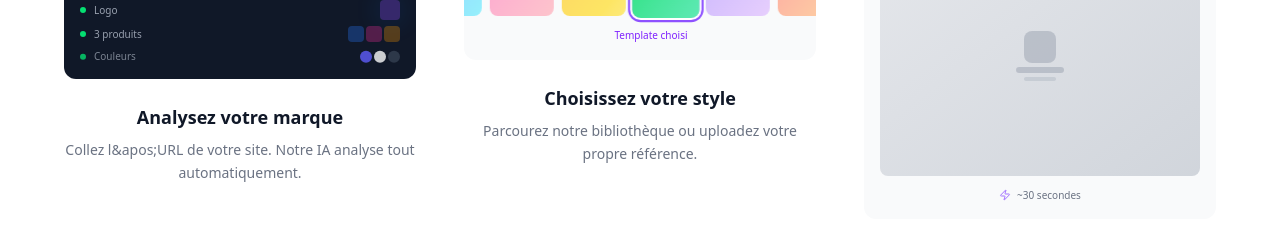
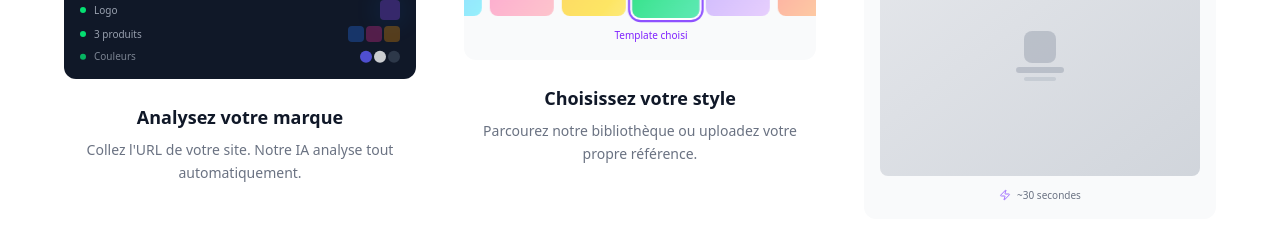
Before and after one commit to Mathyshosin/kult-ads, a Next.js app: page / in a window 1280 px wide. Shown: the part 1720-1955 px from the top of the page. Built offline with nearby package versions, Linux system fonts and the light colour scheme.

Commit message:
Fix apostrophe display in description text

```diff
--- a/src/app/page.tsx
+++ b/src/app/page.tsx
@@ -287,7 +287,7 @@ function HowItWorks() {
     {
       number: "1",
       title: "Analysez votre marque",
-      description: "Collez l&apos;URL de votre site. Notre IA analyse tout automatiquement.",
+      description: "Collez l'URL de votre site. Notre IA analyse tout automatiquement.",
       demo: <StepUrlAnimation />,
     },
     {
```
